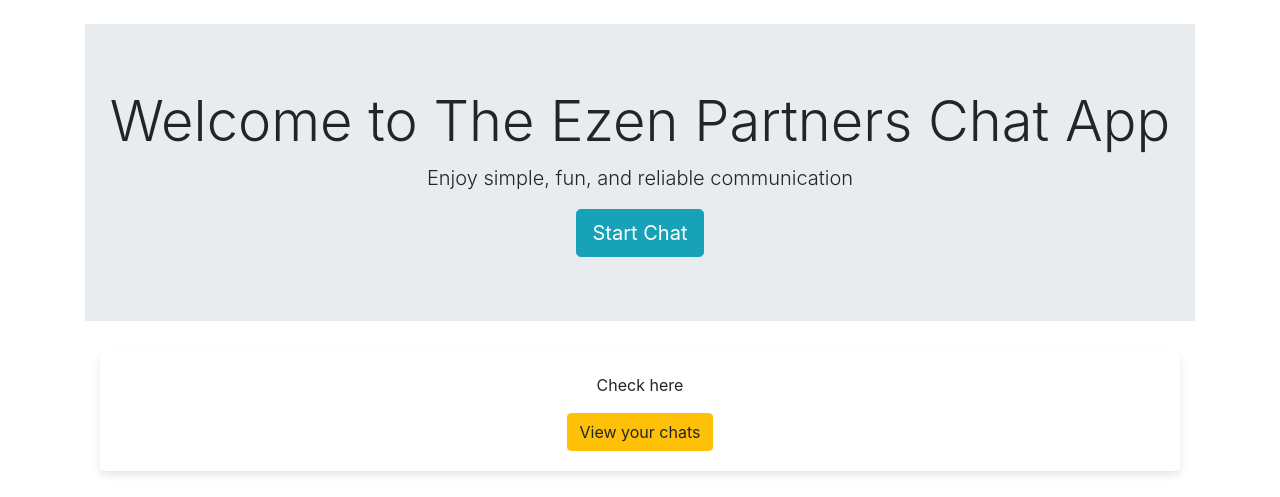
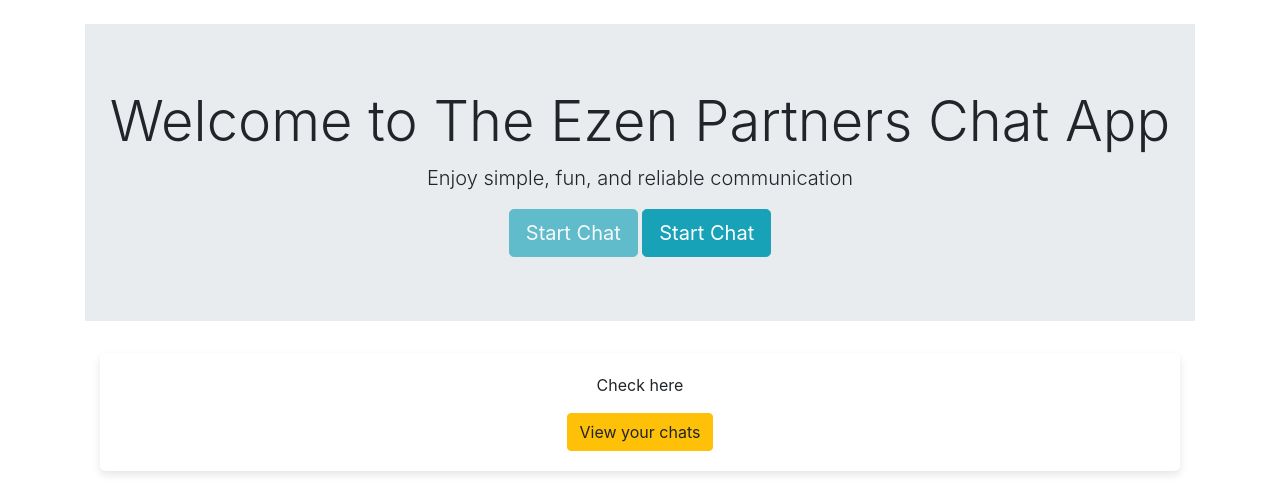
Before and after one commit to DenzelGitonga007/MyCampusAttachment, a Django app: page / in a window 1280 px wide. Shown: the part 66-563 px from the top of the page. Run offline with Django 4.2, Linux system fonts and the light colour scheme; a user stored in the database is signed in; some libraries are stand-ins or nearby versions.

Commit message:
disable the chat with others, enable chat with bot

```diff
--- a/django_chat_app/templates/accounts/home.html
+++ b/django_chat_app/templates/accounts/home.html
@@ -30,6 +30,7 @@
       <p class="lead">Enjoy simple, fun, and reliable communication</p>
       {% if user.is_authenticated %}
         <!-- <a class="btn btn-primary btn-lg" href="" role="button">View your progress</a> -->
+        <a class="btn btn-info btn-lg disabled" href="{% url 'create_chat' %}" role="button">Start Chat</a> <!-- for chatting with users -->
         <a class="btn btn-info btn-lg" href="{% url 'create_chat' %}" role="button">Start Chat</a>
       {% else %}
         <a class="btn btn-info btn-lg d-inline-block" href="{% url 'login' %}" role="button">Login</a>
```
Also changed, not shown: django_chat_app/db.sqlite3.
